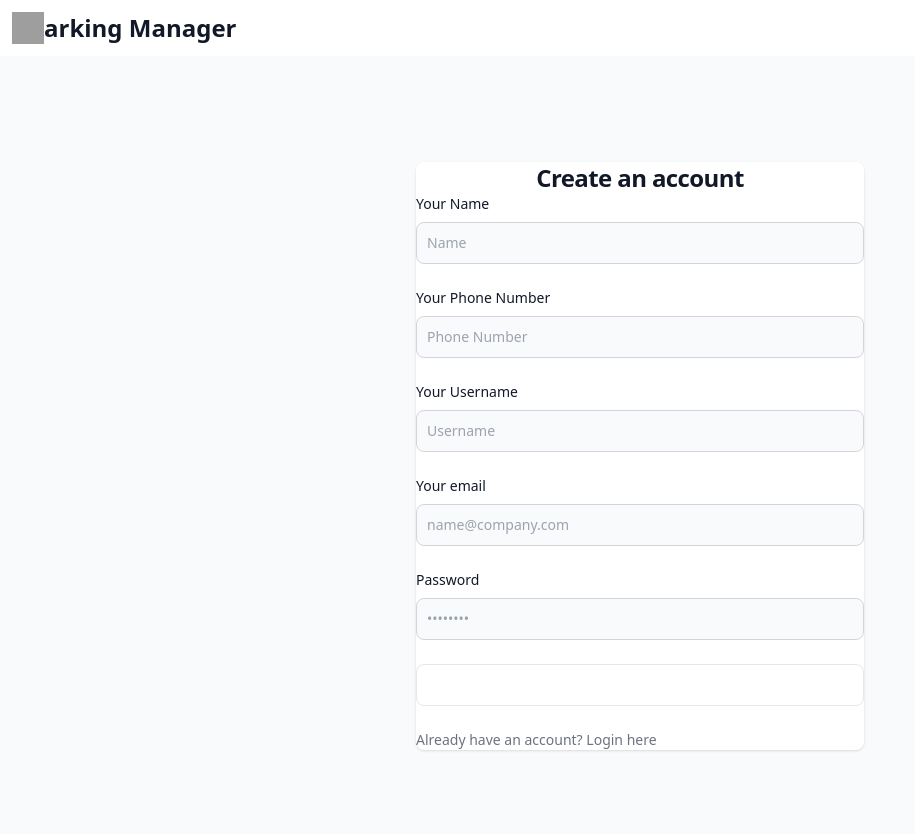
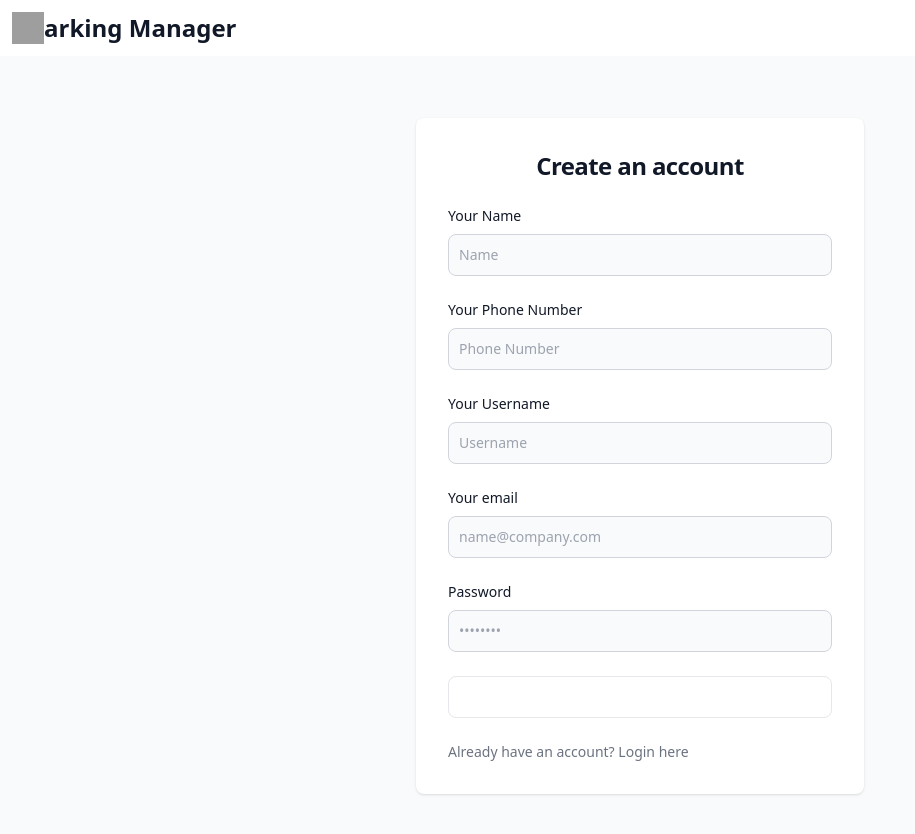
Before and after one commit to xyiorgyx/Parking-Manager, a React (Create React App) app in the folder client/: page /signup in a window 1280 px wide. Shown: the top 834 px of the page, without its empty margins (0-915 px from the left). Built offline with nearby package versions, Linux system fonts and the light colour scheme; grey boxes are pictures that could not be loaded.

Commit message:
tiny bug where styling had wrong class name

```diff
--- a/client/src/components/Forms/updateinfo.js
+++ b/client/src/components/Forms/updateinfo.js
@@ -38,7 +38,7 @@ const UpdateUser = () => {
         <main className="bg-gray-50 dark:bg-gray-900">
             <div className="flex flex-col items-center justify-center px-6 py-8 mx-auto md:h-screen lg:py-0">
                 <div className="w-full bg-white rounded-lg shadow dark:border md:mt-0 sm:max-w-md xl:p-0 dark:bg-gray-800 dark:border-gray-700">
-                    <div classNameName="p-6 space-y-4 md:space-y-6 sm:p-8">
+                    <div className="p-6 space-y-4 md:space-y-6 sm:p-8">
                         <h1 class="text-xl text-center font-bold leading-tight tracking-tight text-gray-900 md:text-2xl dark:text-white">
                             Update your information
                         </h1>
--- a/client/src/pages/Signup.js
+++ b/client/src/pages/Signup.js
@@ -12,7 +12,7 @@ const Signup = () => {
     phoneNumber: "",
     name: "",
   });
-  const [addUser,{ error, data } ] = useMutation(ADD_USER);
+  const [addUser, { error, data }] = useMutation(ADD_USER);
 
   const handleChange = (event) => {
     const { name, value } = event.target;
@@ -40,7 +40,7 @@ const Signup = () => {
     <main className="bg-gray-50 dark:bg-gray-900">
       <div className="flex flex-col items-center justify-center px-6 py-8 mx-auto md:h-screen lg:py-0">
         <div className="w-full bg-white rounded-lg shadow dark:border md:mt-0 sm:max-w-md xl:p-0 dark:bg-gray-800 dark:border-gray-700">
-          <div classNameName="p-6 space-y-4 md:space-y-6 sm:p-8">
+          <div className="p-6 space-y-4 md:space-y-6 sm:p-8">
             <h1 class="text-xl text-center font-bold leading-tight tracking-tight text-gray-900 md:text-2xl dark:text-white">
               Create an account
             </h1>
```
